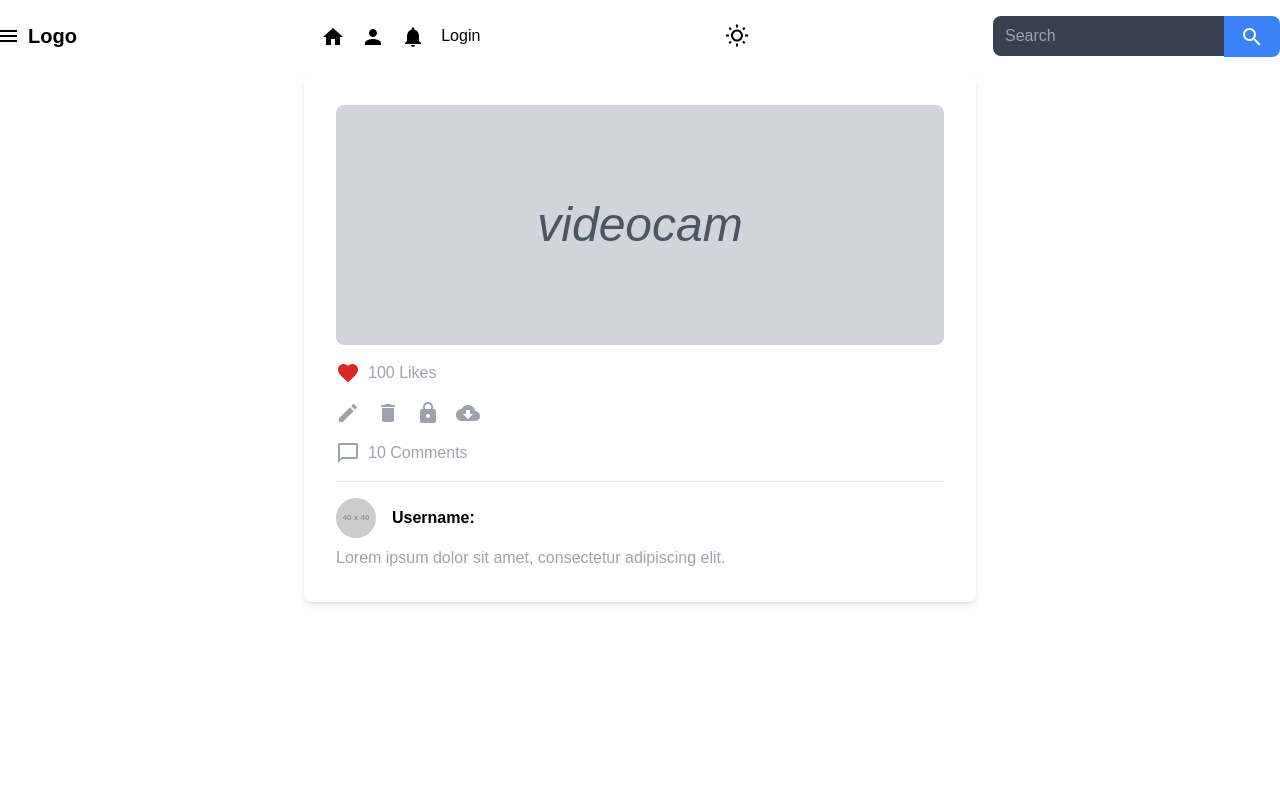
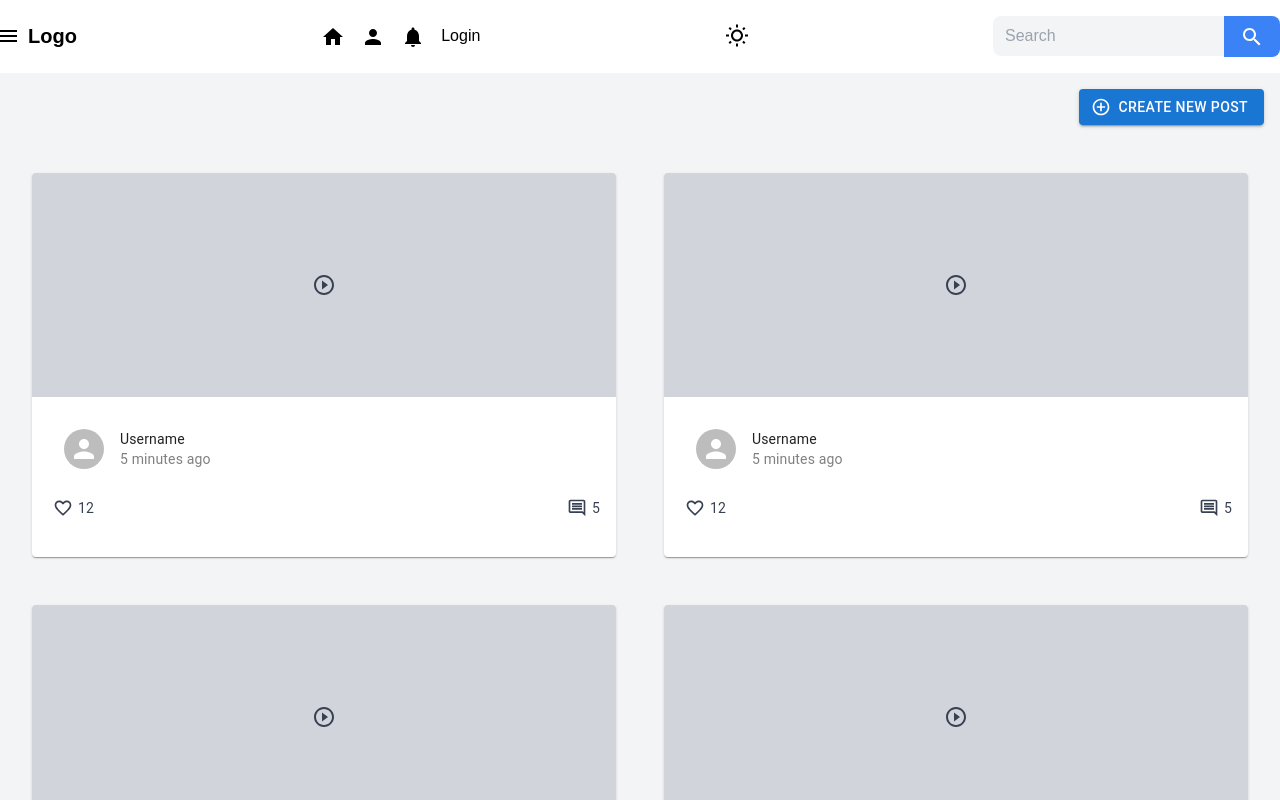
Before and after one commit to ProperPoe/videoStorage-app.github.io, a React (Create React App) app in the folder client/: page / in a window 1280 px wide. Both pictures are taken after typing "Sample", "name@example.com", "Sample123" into the empty fields and a click on the button "Sign Up". Shown: the top 800 px of the page. Built offline with nearby package versions, Linux system fonts and the light colour scheme.

Commit message:
Implement home page design with dynamic dark/light mode support and customized styling for Material-UI components

```diff
--- a/client/src/components/Navbar.tsx
+++ b/client/src/components/Navbar.tsx
@@ -47,7 +47,7 @@ class Navbar extends PureComponent<Props, State> {
 
         // Define the classes for light and dark modes
         const lightModeClasses = 'bg-white text-black';
-        const darkModeClasses = 'bg-gray-800 text-white';
+        const darkModeClasses = 'bg-gray-700 text-white';
 
         // Determine which classes to use based on the dark mode state
         const navbarClasses = isDarkMode ? darkModeClasses : lightModeClasses;
@@ -93,8 +93,8 @@ class Navbar extends PureComponent<Props, State> {
 
                      {/* Seach Input */}
                      <div className='flex items-center'>
-                        <input type="text" placeholder='Search' className='rounded-l-lg px-3 py-2 bg-gray-700 text-gray-200 focus:outline-none' />
-                        <button className='rounded-r-lg px-4 py-2 bg-blue-500 text-white hover:bg-blue-600 transition duration-300'><Search /></button>
+                        <input type="text" placeholder='Search' className={`rounded-l-lg px-3 py-2  ${isDarkMode ? 'bg-gray-700 text-gray-200' : 'bg-gray-100 text-gray-800'} focus:outline-none`} />
+                        <button className={`rounded-r-lg px-4 py-2 ${isDarkMode ? 'bg-blue-500 text-white hover:bg-blue-600' : 'bg-blue-200 text-gray-800 hover:bg-blue-300'} bg-blue-500 text-white hover:bg-blue-600 transition duration-300`}><Search /></button>
                      </div>
                 </div>
             </div>
--- a/client/src/components/Post.tsx
+++ b/client/src/components/Post.tsx
@@ -30,13 +30,18 @@ function Post(props: Props) {
             <div className="w-full h-56 bg-gray-300 relative">
                 <PlayCircleOutline className="absolute inset-1/2 text-gray-700 text-5xl transform -translate-x-1/2 -translate-y-1/2" />
             </div>
-            <CardContent className={`p-2 ${isDarkMode ? 'bg-gray-900 text-white' : 'bg-white'}`}>
+            <CardContent className={`p-2 ${isDarkMode ? 'bg-gray-800 text-white' : 'bg-white'}`}>
                 {/* User Info */}
                 <CardHeader
-                avatar={<Avatar />}
-                title="Username"
-                subheader="5 minutes ago"
-                className="p-2"
+                    avatar={<Avatar />}
+                    title="Username"
+                    subheader="5 minutes ago"
+                    subheaderTypographyProps={{
+                        style: {
+                            color: isDarkMode ? 'white' : 'gray',
+                        },
+                    }}
+                    className='p-2'
                 />
                 {/* Likes and Comments */}
                 <div className="flex justify-between items-center mt-2">
--- a/client/src/pages/Home/Home.tsx
+++ b/client/src/pages/Home/Home.tsx
@@ -2,8 +2,19 @@ import React, { PureComponent } from 'react';
 import PostForm from '../../components/PostForm';
 import Posts from '../../components/Posts';
 import ViewPost from '../../components/ViewPost';
+import { Button } from '@mui/material';
+import { AddCircleOutline } from '@mui/icons-material';
+import { RootState } from '../../store/store';
+import { toggleDarkMode } from '../../store/darkModeSlice';
+import { connect } from 'react-redux';
 
-interface Props {}
+
+
+interface Props {
+    isDarkMode: boolean;
+    toggleDarkMode: () => void;
+}
+
 interface State {}
 
 const samplePosts = [
@@ -21,15 +32,31 @@ class Homepage extends PureComponent<Props, State> {
     }
 
     render() {
+        const { isDarkMode, toggleDarkMode } = this.props;
+
         return (
-           <>
-            {/* <h1 className="text-3xl font-bold underline">Hiiii!</h1>
-            <PostForm/>*/}
-            {/* <Posts posts={samplePosts} />  */}
-            <ViewPost/>
-           </>
+            <div className={`bg-${isDarkMode ? 'gray-900' : 'gray-100'} dark:bg-gray-900 min-h-screen transition-colors duration-300`}>
+                <div className={`flex justify-end p-4 ${isDarkMode ? 'text-white' : 'text-black'}`}>
+                    <Button
+                        variant="contained"
+                        startIcon={<AddCircleOutline />}
+                        className={`bg-blue-500 hover:bg-blue-600 text-white transition duration-300 ${isDarkMode ? 'bg-blue-700' : 'bg-blue-500'}`}
+                    >
+                        Create New Post
+                    </Button>
+                </div>
+                <Posts posts={samplePosts} />
+            </div>
         );
     }
 }
 
-export default Homepage;
+const mapStateToProps = (state: RootState) => ({
+    isDarkMode: state.darkMode.isDarkMode,
+});
+
+const mapDispatchToProps = {
+    toggleDarkMode,
+};
+
+export default connect(mapStateToProps, mapDispatchToProps)(Homepage);
```
